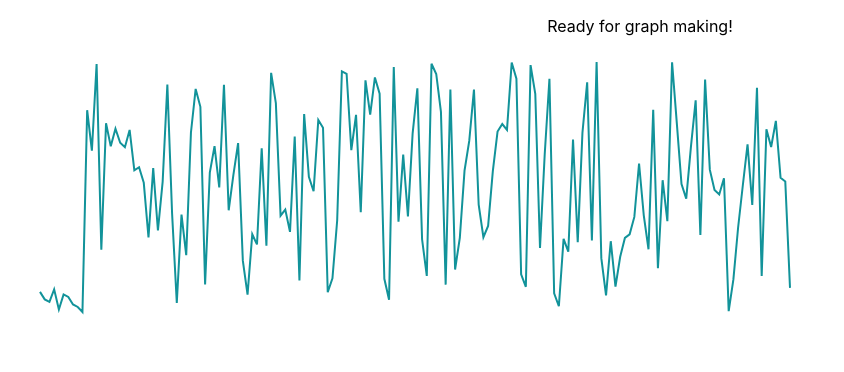
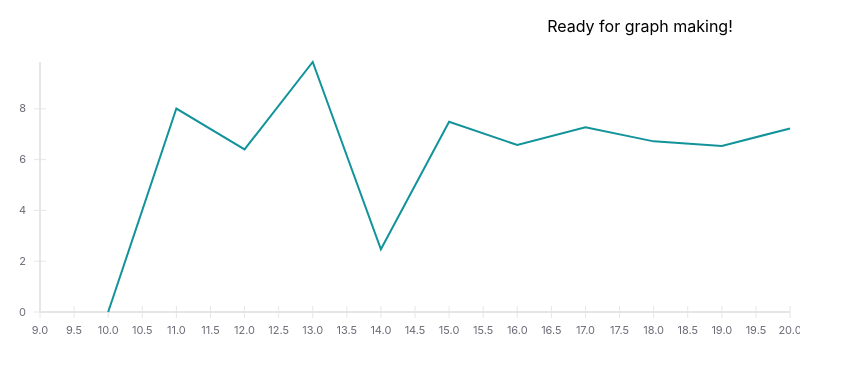
Before and after one commit to hodn/pullit, a React (Create React App) app: page / in a window 1280 px wide. Shown: the top 372 px of the page, without its empty margins (0-844 px from the left). Built offline with nearby package versions, Linux system fonts and the light colour scheme.

Commit message:
Dynamic scroll - animation

```diff
--- a/src/App.js
+++ b/src/App.js
@@ -1,7 +1,7 @@
 import React, { Component } from 'react';
 import './App.css';
 import '../node_modules/react-vis/dist/style.css';
-import {XYPlot, LineSeries} from 'react-vis';
+import {XYPlot, LineSeries, XAxis, YAxis, LineMarkSeries} from 'react-vis';
 
 const originalData = [
   {x: 0, y: 8},
@@ -20,14 +20,16 @@
   constructor(props){
     super(props);
     this.state = {
-      data:originalData,
+      data: this.props.data,
+      ticks: 0,
+      xMin: 0
     }
   }
 
   componentDidMount() {
     this.timerID = setInterval(
       () => this.refresh(),
-      50
+    500
     );
   }
 
@@ -38,10 +40,12 @@
   refresh() {
     const currentData = this.state.data;
     currentData.push(addData(currentData[currentData.length - 1].x));
+    const currentTicks = this.state.ticks;
 
     this.setState({
-      data:currentData,
-
+      data: currentData,
+      ticks: currentTicks + 1,
+      xMin: currentTicks
     });
 
   }
@@ -50,11 +54,15 @@
     return(
 
       <div>
-      <p>Ready for graph making!</p>
-      <XYPlot height={300} width={800}>
-          <LineSeries data={this.state.data} />
+        <p>Ready for graph making!</p>
+        <XYPlot height={300} width={800} xDomain={[this.state.xMin, this.state.data.length]}>
+
+          <XAxis/>
+          <YAxis/>
+          <LineSeries data={this.state.data} getNull={(d) => d.x !== this.state.xMin - 1} animation />
+
         </XYPlot>
-    </div>
+      </div>
 
     );
 
@@ -67,7 +75,7 @@
 
     return (
       <div className="App">
-      <LineStream/>
+      <LineStream data = {originalData}/>
       </div>
     );
   }
@@ -80,7 +88,7 @@
 
   var obj = {
     x: order + 1,
-    y: getRandomArbitrary(0,100)
+    y: getRandomArbitrary(0,10)
 
   };
 
```
